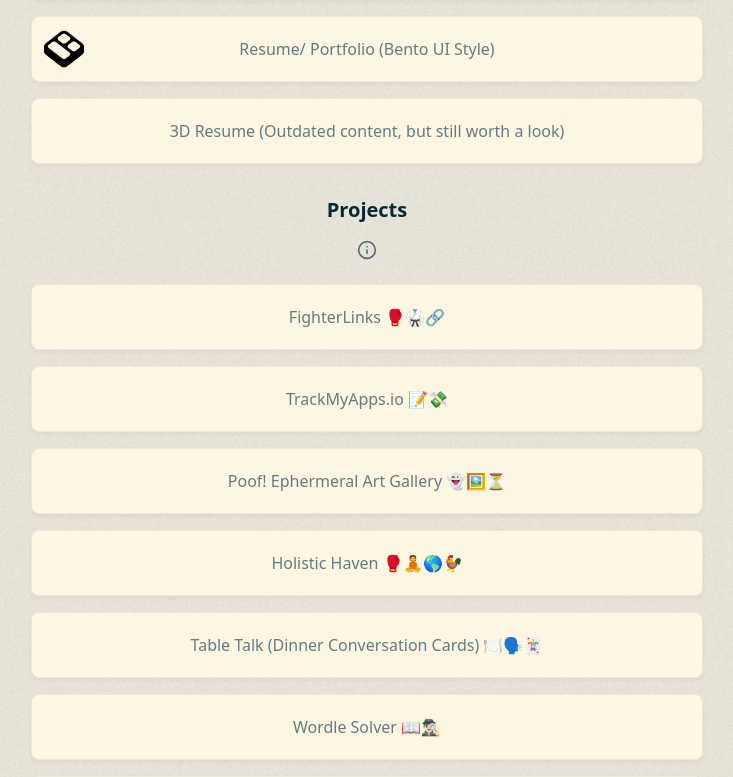
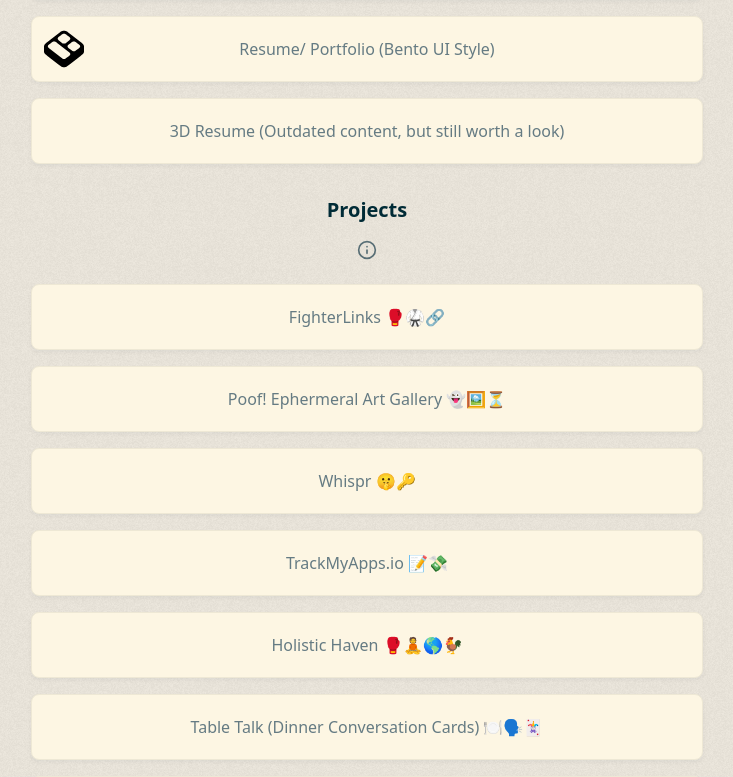
Before and after one commit to colemilne54/cole-milne-links, a Next.js app: page / in a window 1280 px wide. Shown: the part 486-1263 px from the top of the page, without its empty margins (273-1006 px from the left). Built offline with nearby package versions, Linux system fonts and the light colour scheme; some icons are missing.

Commit message:
add whispr

```diff
--- a/data/data.ts
+++ b/data/data.ts
@@ -56,12 +56,16 @@ const data: PortfolioData = {
          "href": "https://fighterlinks.com"
       },
       {
+         "title": "Poof! Ephermeral Art Gallery 👻🖼️⏳",
+         "href": "https://poof.colemilne.com"
+      },
+      {
+         "title": "Whispr 🤫🔑",
+         "href": "https://whispr.colemilne.com"
+      },
+      {
          "title": "TrackMyApps.io 📝💸",
          "href": "https://trackmyapps.io/"
-      },
-      {
-         "title": "Poof! Ephermeral Art Gallery 👻🖼️⏳",
-         "href": "https://poof.colemilne.com"
       },
       {
          "title": "Holistic Haven 🥊🧘‍🌎🐓",
```
